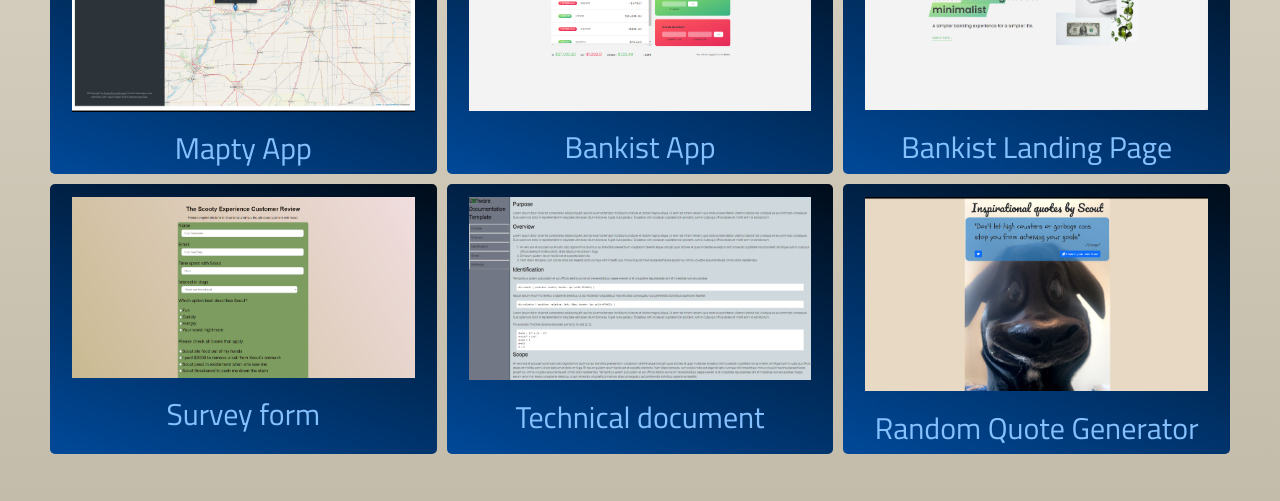
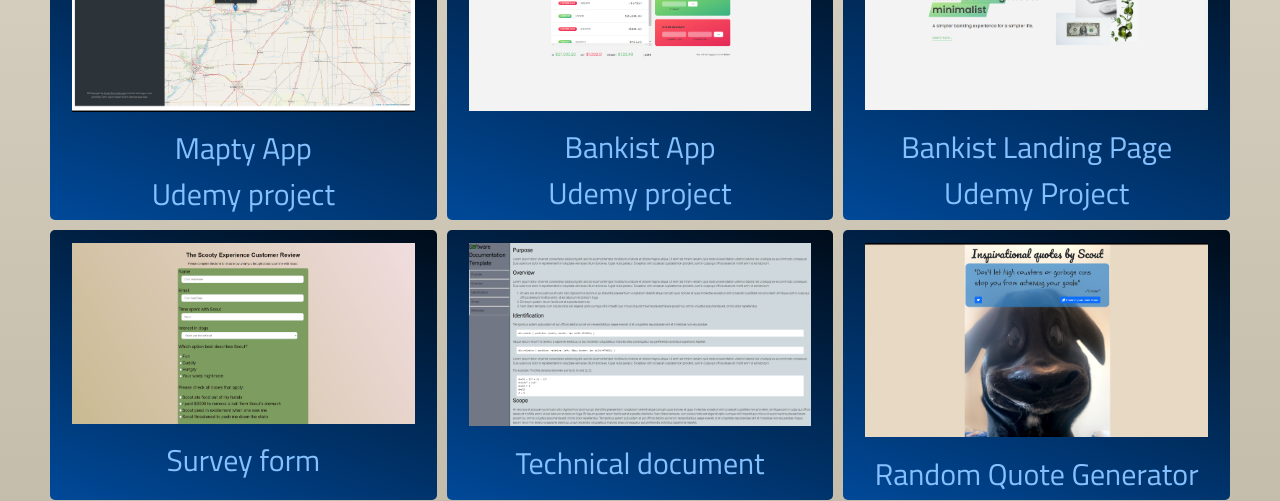
Before and after one commit to mseidel819/mseidel819.github.io, a plain HTML site: page index.html in a window 1280 px wide. Shown: the part 1980-2481 px from the top of the page. Drawn offline with Linux system fonts and the light colour scheme; animation ran at ten frames a second.

Commit message:
add tab logo

```diff
--- a/index.html
+++ b/index.html
@@ -2,6 +2,7 @@
 
 <head>
   <link rel="stylesheet" href="style.css" />
+  <link rel="shortcut icon" href="img/icon.png" />
   <title>Matt Seidel</title>
 </head>
 <body>
@@ -150,7 +151,10 @@
         class="project project-tile"
       >
         <img class="project-img" src="img/mapty.png" alt="MaptyApp" />
-        <p class="project-title">Mapty App</p>
+        <p class="project-title">
+          Mapty App<br />
+          Udemy project
+        </p>
       </a>
       <a
         href="https://seidelmatt.com/Bankist_App/"
@@ -158,7 +162,10 @@
         class="project project-tile"
       >
         <img class="project-img" src="img/bankistApp.png" alt="Bankist App" />
-        <p class="project-title">Bankist App</p>
+        <p class="project-title">
+          Bankist App <br />
+          Udemy project
+        </p>
       </a>
 
       <a
@@ -167,7 +174,10 @@
         class="project project-tile"
       >
         <img class="project-img" src="img/bankistPage.png" alt="Landing page" />
-        <p class="project-title">Bankist Landing Page</p>
+        <p class="project-title">
+          Bankist Landing Page<br />
+          Udemy Project
+        </p>
       </a>
 
       <a
```
Also changed, not shown: img/icon.png (added).
